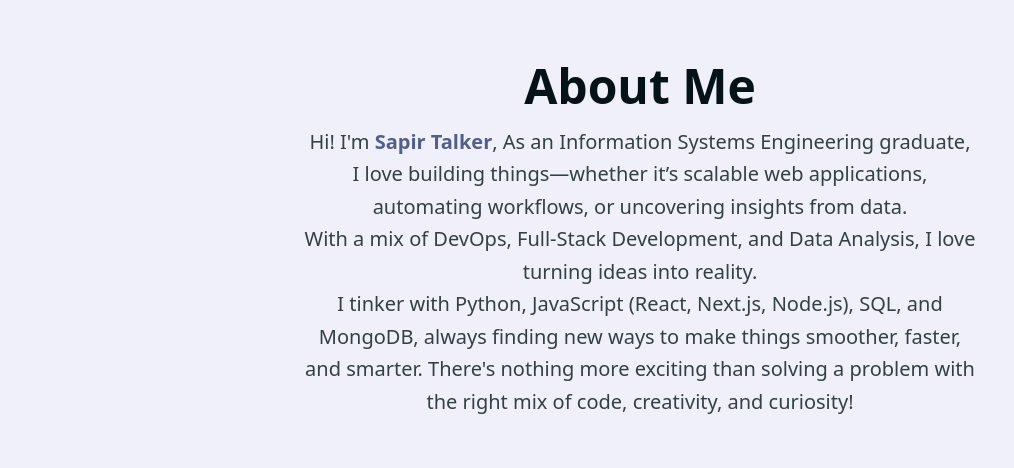
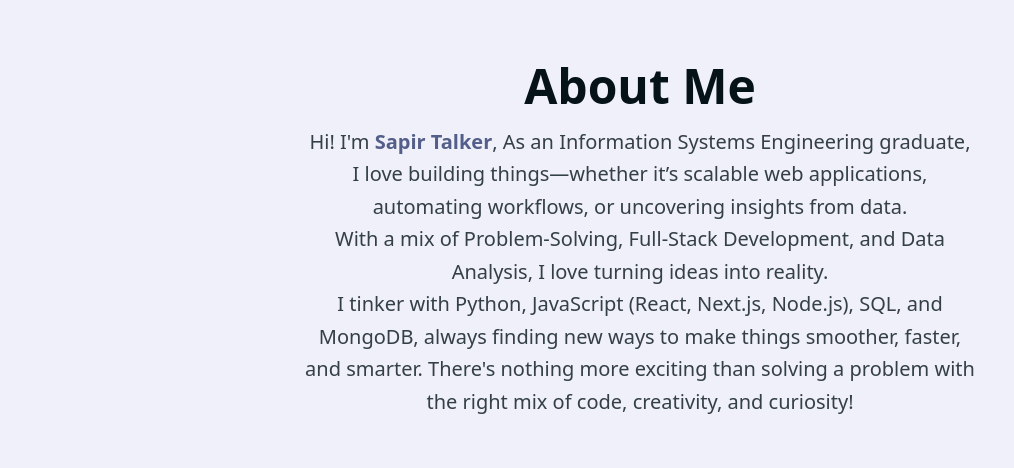
Before and after one commit to sapirtalk/portfolio-project, a React (Vite) app: page / in a window 1280 px wide. Shown: the part 960-1428 px from the top of the page, without its empty margins (0-1014 px from the left). Built offline with nearby package versions, Linux system fonts and the light colour scheme.

Commit message:
twick to about section

```diff
--- a/src/components/About.jsx
+++ b/src/components/About.jsx
@@ -26,7 +26,7 @@
       <div className="max-w-2xl dark:text-white text-textlight z-10">
         <h2 className="text-4xl md:text-5xl font-bold text-title mb-4">About Me</h2>
         <p className="text-lg md:text-xl opacity-80 leading-relaxed">
-          Hi! I'm <span className="dark:text-primary text-primarylight font-semibold">Sapir Talker</span>, As an Information Systems Engineering graduate, I love building things—whether it’s scalable web applications, automating workflows, or uncovering insights from data.<br></br> With a mix of DevOps, Full-Stack Development, and Data Analysis, I love turning ideas into reality.<br></br>
+          Hi! I'm <span className="dark:text-primary text-primarylight font-semibold">Sapir Talker</span>, As an Information Systems Engineering graduate, I love building things—whether it’s scalable web applications, automating workflows, or uncovering insights from data.<br></br> With a mix of Problem-Solving, Full-Stack Development, and Data Analysis, I love turning ideas into reality.<br></br>
 
 I tinker with Python, JavaScript (React, Next.js, Node.js), SQL, and MongoDB, always finding new ways to make things smoother, faster, and smarter. There's nothing more exciting than solving a problem with the right mix of code, creativity, and curiosity!
         </p>
```
